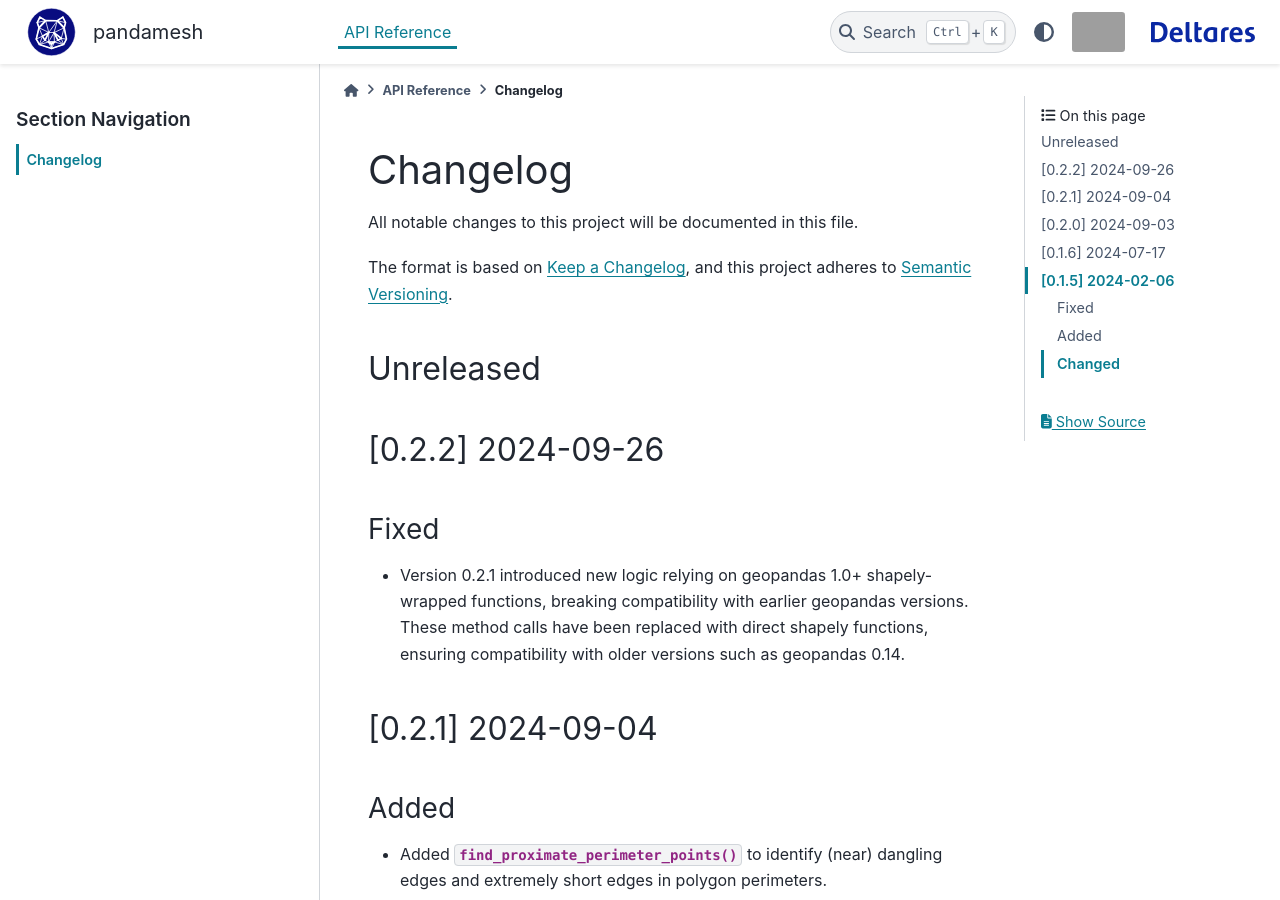
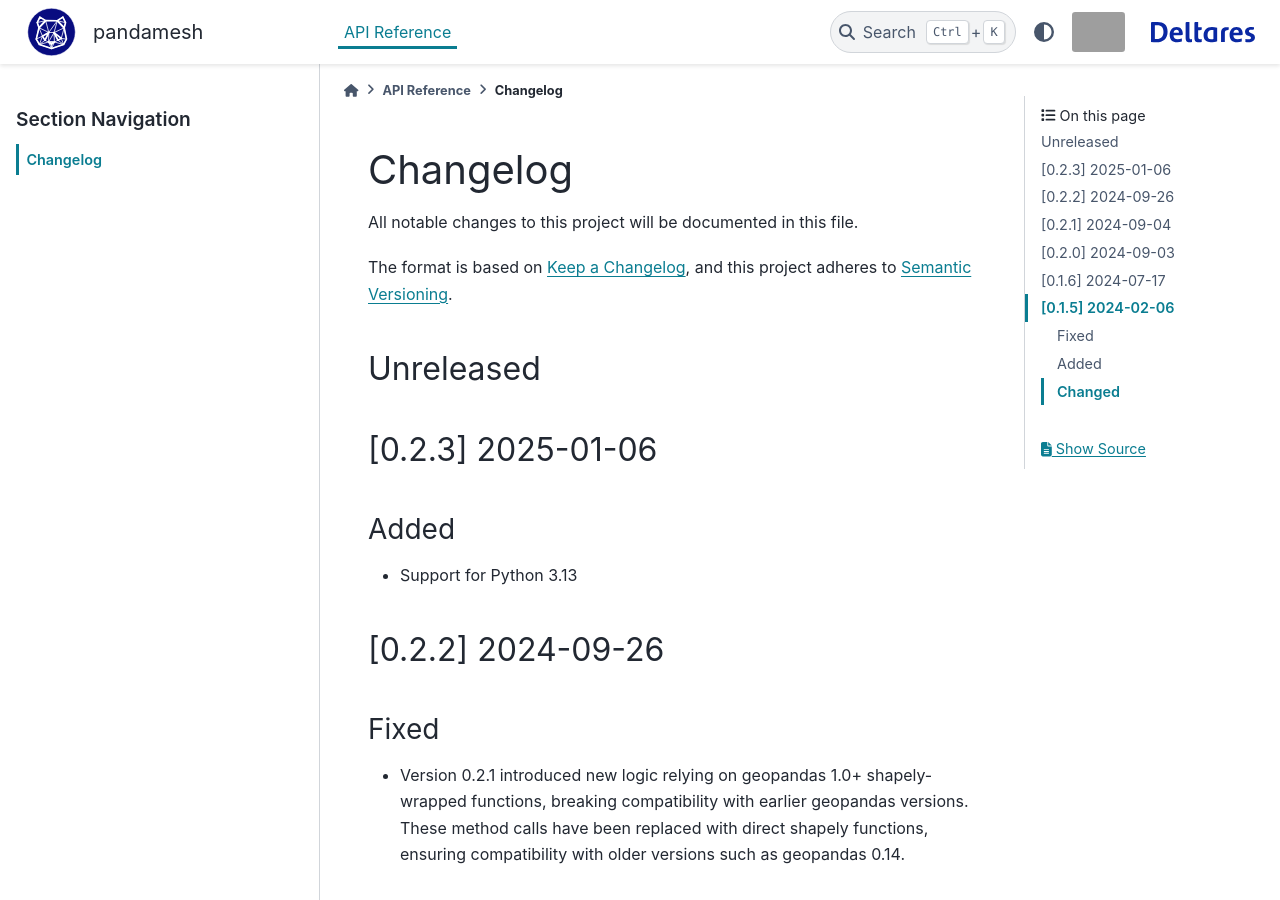
Before and after one commit to Deltares/pandamesh, a Sphinx documentation site: the page built from docs/api/changelog.rst, in a window 1280 px wide and 900 px high. Built offline with Sphinx 7.4.7 and the PyData theme 0.15.4, drawn with Linux system fonts in a browser that asks for light colours; pages that are not in the unit, such as notebooks, are missing from menus; grey boxes are pictures that could not be loaded.

Commit message:
Update changelog

```diff
--- a/docs/api/changelog.rst
+++ b/docs/api/changelog.rst
@@ -8,6 +8,13 @@ The format is based on `Keep a Changelog`_, and this project adheres to
 
 Unreleased
 ----------
+
+[0.2.3] 2025-01-06
+------------------
+
+Added
+~~~~~
+- Support for Python 3.13
 
 [0.2.2] 2024-09-26
 ------------------
```
